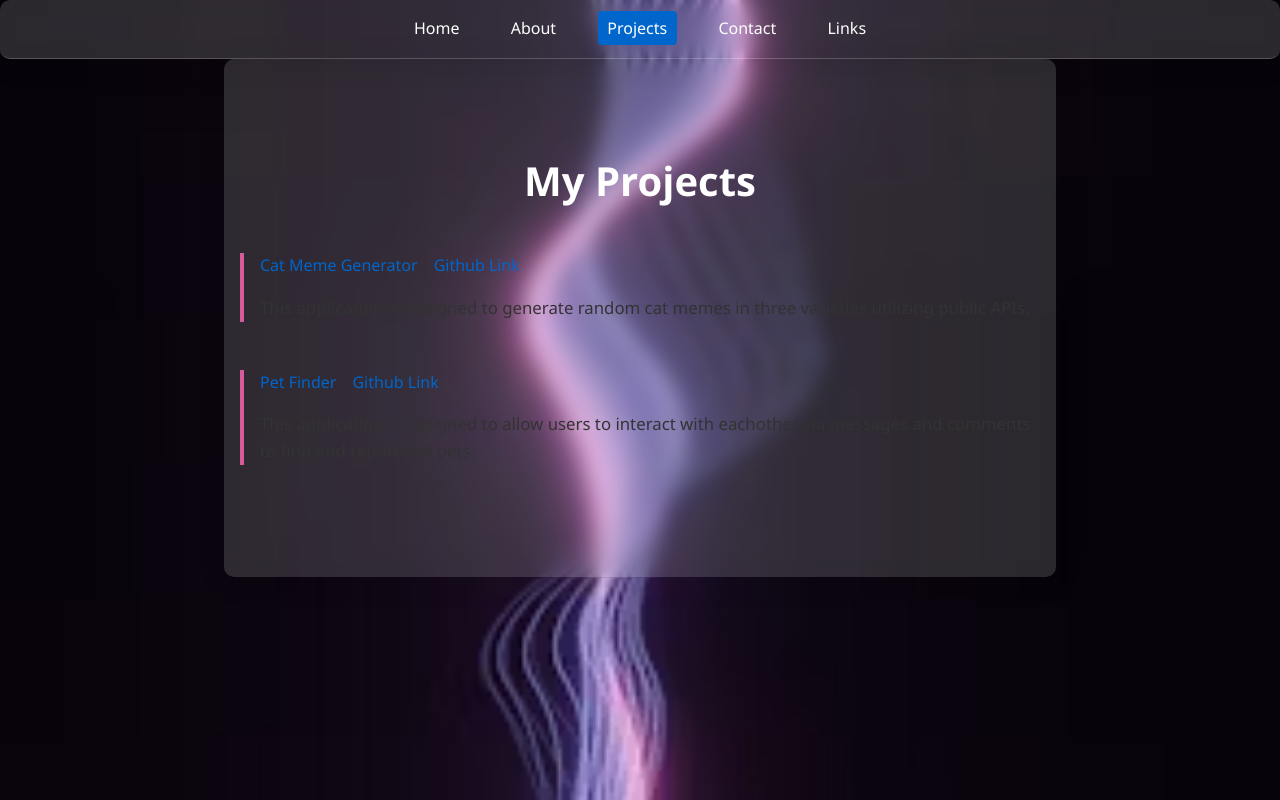
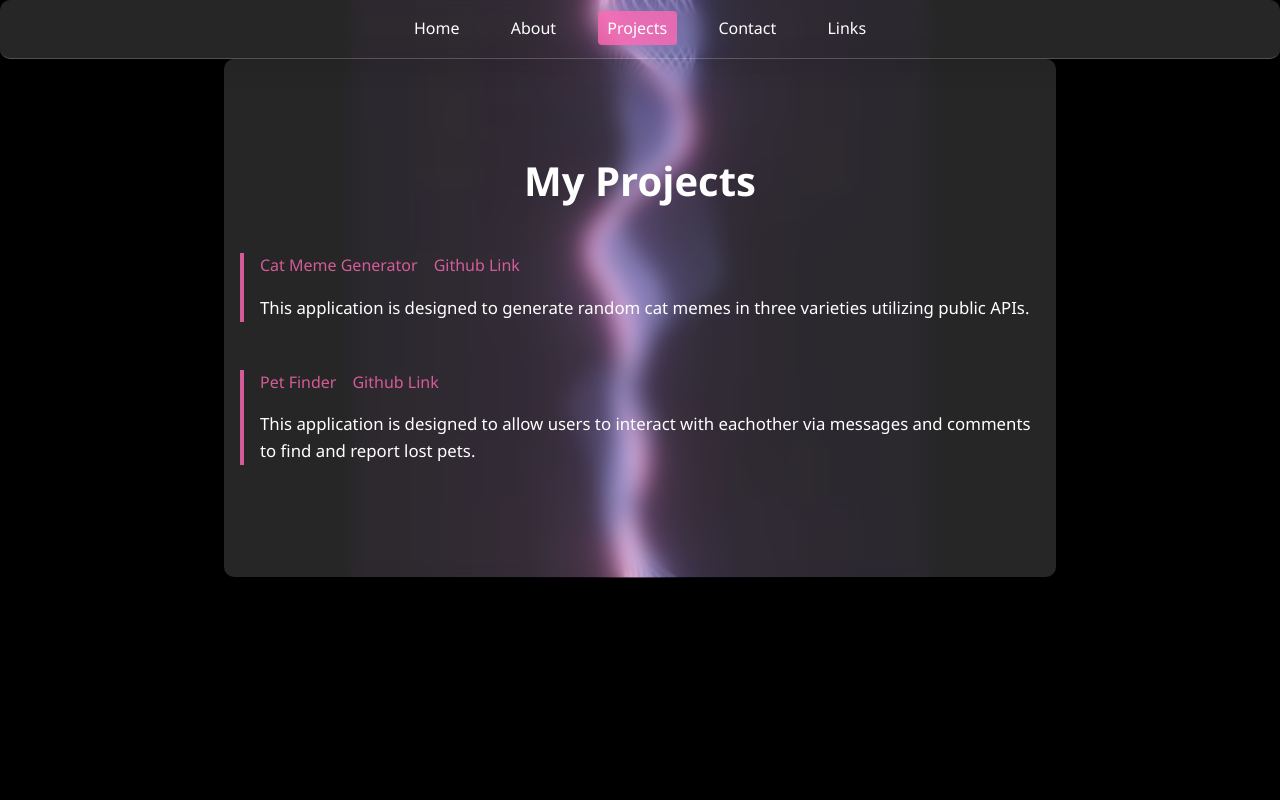
Before and after one commit to Jonathan-MacDuff/My-Personal-Website, a React (Create React App) app in the folder client/: page /projects in a window 1280 px wide. Built offline with nearby package versions, Linux system fonts and the light colour scheme.

Commit message:
corrected css

```diff
--- a/client/src/index.css
+++ b/client/src/index.css
@@ -2,8 +2,11 @@ body {
   margin: 0;
   padding: 0;
   font-family: 'Segoe UI', 'Helvetica Neue', sans-serif;
-  background: url('/assets/Pink Wave.jpeg') no-repeat center center fixed;
-  background-size: cover;
+  background-color: #000;
+  background-image: url('/public/assets/Pink Wave.jpeg');
+  background-repeat: no-repeat;
+  background-position: center center;
+  background-size: contain;
   color: #ffffff;
   line-height: 1.6;
 }
@@ -51,12 +54,12 @@ a:hover {
 }
 
 .nav-link a:hover {
-  background-color: #0066cc;
+  background-color: rgba(255, 105, 180, 0.8);
   color: white;
 }
 
 .nav-link .active {
-  background-color: #0066cc;
+  background-color: rgba(255, 105, 180, 0.8);
   color: white;
 }
 
@@ -237,7 +240,7 @@ a:hover {
 }
 
 .links-list li a:hover {
-  background-color: #0066cc;
+  background-color: rgba(255, 105, 180, 1);
   color: #fff;
 }
 
@@ -265,18 +268,18 @@ a:hover {
   margin-right: 1rem;
   margin-bottom: 0.5rem;
   font-weight: 500;
-  color: #0066cc;
+  color: rgba(255, 105, 180, 0.8);
   transition: color 0.2s ease;
 }
 
 .projects-container a:hover {
-  color: #004c99;
+  color: rgba(255, 105, 180, 1);
 }
 
 .projects-container p {
   font-size: 1.05rem;
   margin-top: 0.5rem;
-  color: #333;
+  color: #fff;
 }
 
 .container,
```
